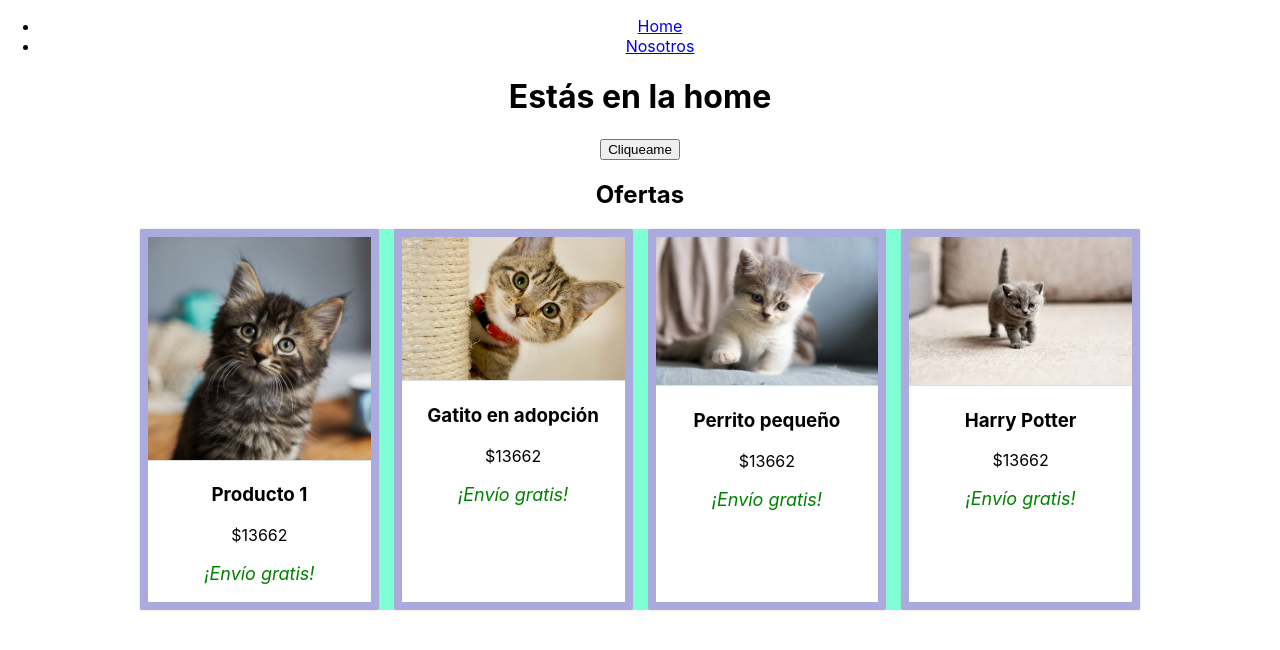
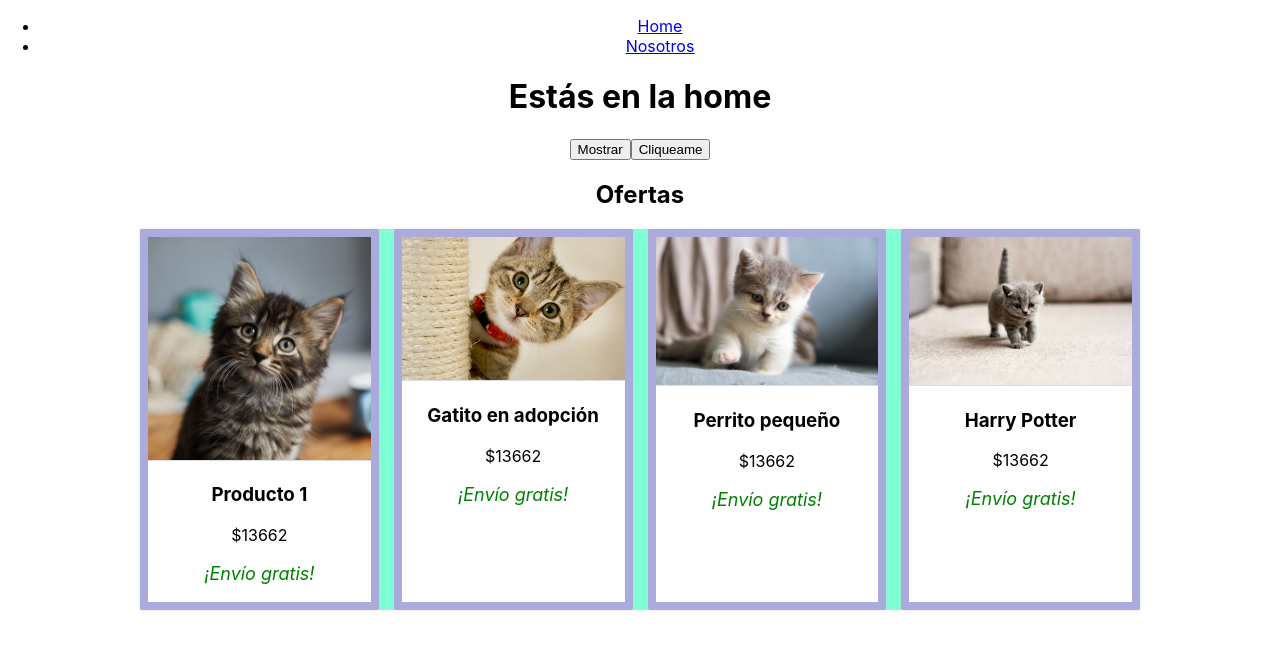
Before and after one commit to evaferreira/react-utn, a React (Create React App) app: page / in a window 1280 px wide. Shown: the top 650 px of the page. Built offline with nearby package versions, Linux system fonts and the light colour scheme.

Commit message:
Ejemplo state true/false

```diff
--- /dev/null
+++ b/src/components/EjemploState.js
@@ -0,0 +1,18 @@
+import { useState } from "react";
+
+export default function EjemploState () {
+    //            Entre () puedo setear el predeterminado
+    // const [numero, setNumero] = useState(45);
+    const [mostrar, setMostrar] = useState(false);
+
+    return (
+        <>
+            <button onClick={() => setMostrar(!mostrar)}>
+                Mostrar
+            </button>
+            {mostrar &&
+                <p>¡Hola mundo!</p>
+            }
+        </>
+    )
+}
--- a/src/pages/Home.js
+++ b/src/pages/Home.js
@@ -1,10 +1,12 @@
 import CardWrapper from "../components/CardWrapper"
 import EjemploEvento from "../components/EjemploEvento"
+import EjemploState from "../components/EjemploState"
 
 export default function Home () {
     return (
         <>
             <h1>Estás en la home</h1>
+            <EjemploState />
             <EjemploEvento />
             <CardWrapper
                 titulo={'Ofertas'}
```
